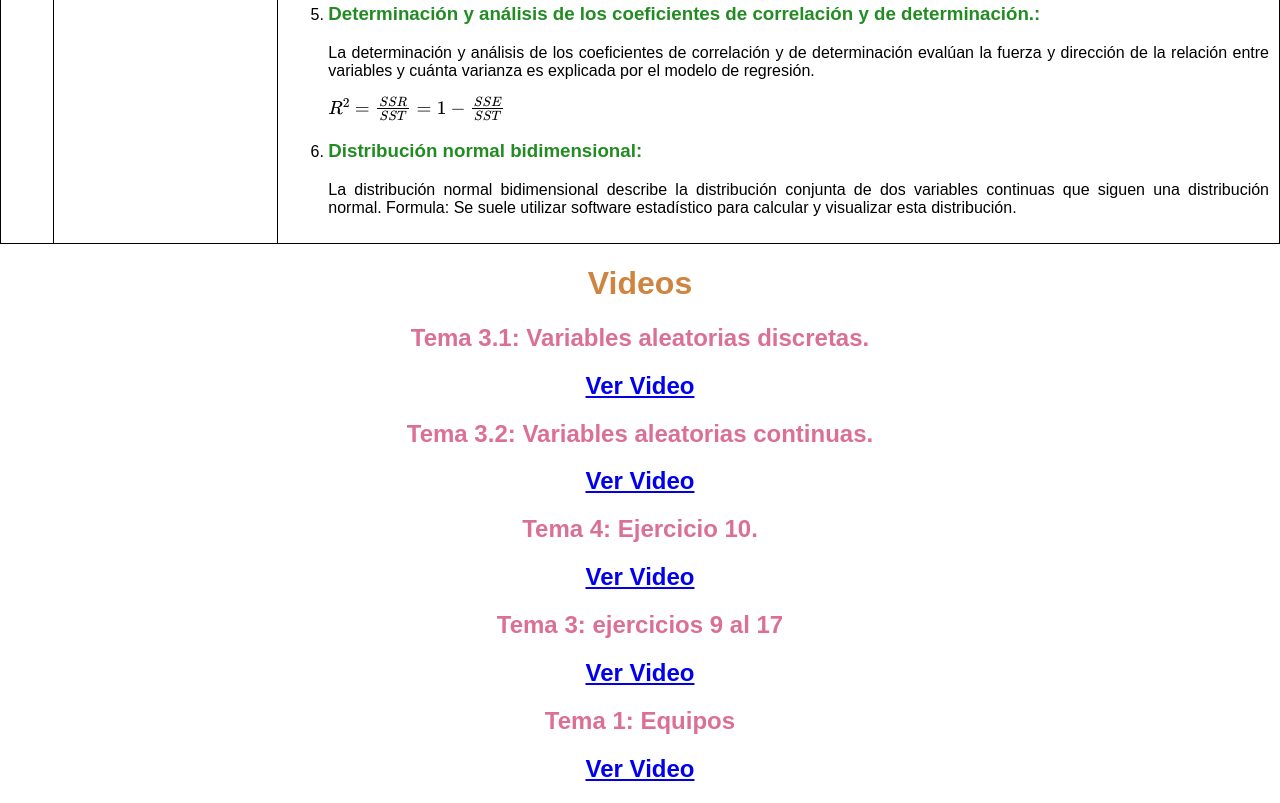
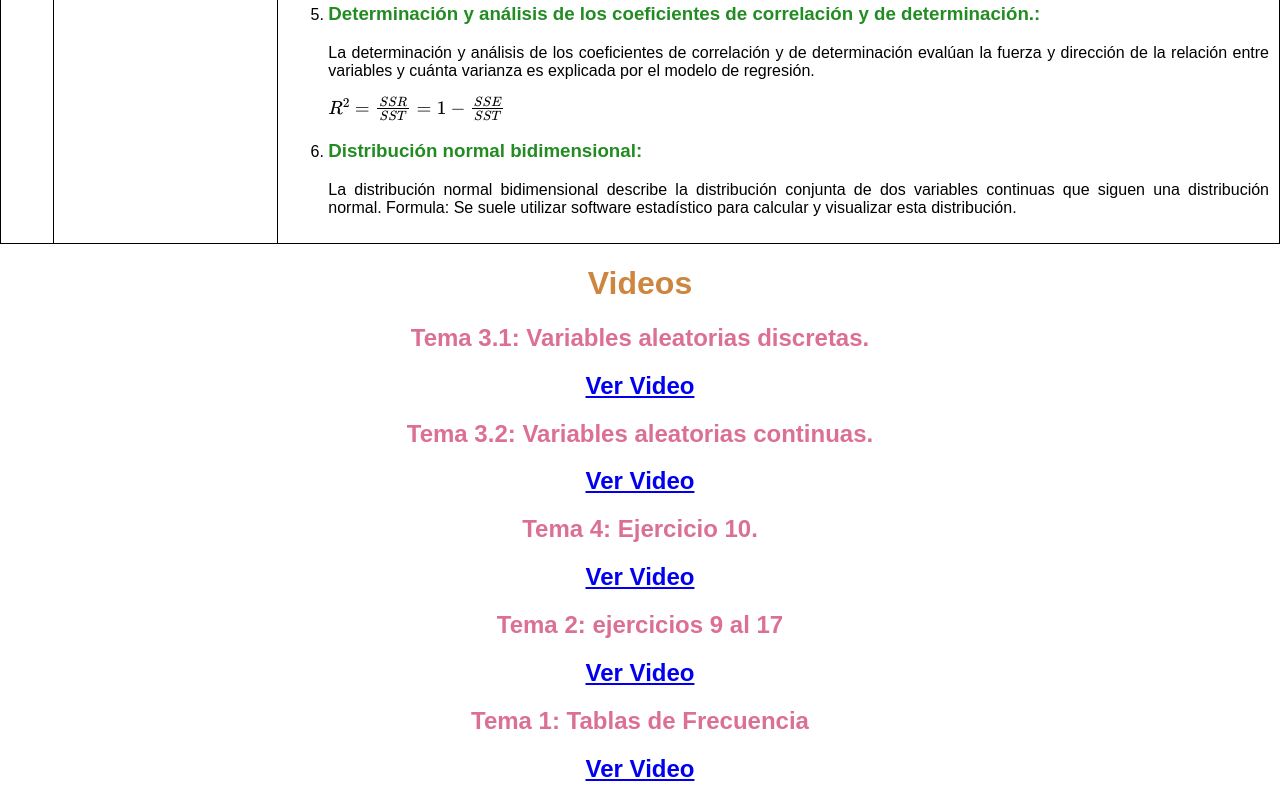
Before and after one commit to imac04github/TemarioPE, a plain HTML site: page index.html in a window 1280 px wide. Shown: the part 7550-8353 px from the top of the page. Drawn offline with nearby package versions, Linux system fonts and the light colour scheme.

Commit message:
Completo

```diff
--- a/index.html
+++ b/index.html
@@ -648,13 +648,13 @@
                             <h2><a href="https://www.canva.com/design/DAGKCxruQQk/_0XTWOyzEfnxm4wRXZYMWA/watch?utm_content=DAGKCxruQQk&utm_campaign=designshare&utm_medium=link&utm_source=editor" target="_blank">Ver Video</a></h2>
                         </div>
                         <div class= "Video-item">
-                            <h2>Tema 3: ejercicios 9 al 17</h2>
+                            <h2>Tema 2: ejercicios 9 al 17</h2>
                             <h2><a href="file:///Users/imac04/Downloads/ejercicio-completos.html" target="_blank">Ver Video</a></h2>
 
                         </div>
                     </div>
                     <div class= "Video-item">
-                        <h2>Tema 1: Equipos</h2>
+                        <h2>Tema 1: Tablas de Frecuencia</h2>
                         <h2><a href="file:///Users/imac04/Downloads/refrescos.html" target="_blank">Ver Video</a></h2>
 
                     </div>
```
